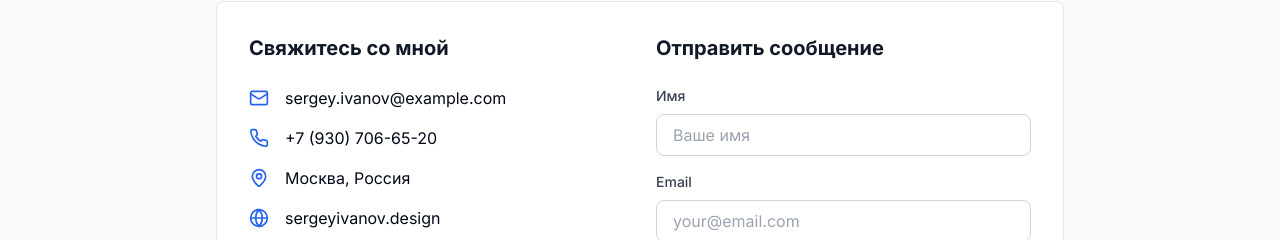
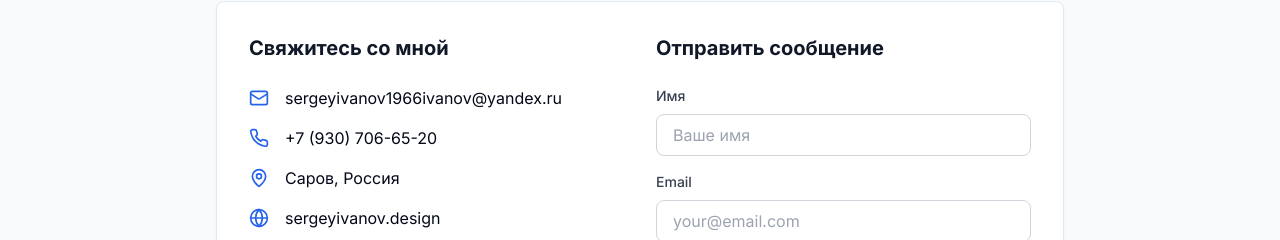
Before and after one commit to pr-poehali-dev/ux-ui-designer-site, a React (Vite) app: page / in a window 1280 px wide. Shown: the part 4729-4969 px from the top of the page. Built offline with nearby package versions, Linux system fonts and the light colour scheme.

Commit message:
Обновление 2 компонентов

```diff
--- a/src/pages/Index.tsx
+++ b/src/pages/Index.tsx
@@ -425,7 +425,7 @@ export default function Index() {
                 <div className="space-y-4">
                   <div className="flex items-center">
                     <Icon name="Mail" size={20} className="text-blue-600 mr-4" />
-                    <span>sergey.ivanov@example.com</span>
+                    <span>sergeyivanov1966ivanov@yandex.ru</span>
                   </div>
                   <div className="flex items-center">
                     <Icon name="Phone" size={20} className="text-blue-600 mr-4" />
@@ -433,7 +433,7 @@ export default function Index() {
                   </div>
                   <div className="flex items-center">
                     <Icon name="MapPin" size={20} className="text-blue-600 mr-4" />
-                    <span>Москва, Россия</span>
+                    <span>Cаров, Россия</span>
                   </div>
                   <div className="flex items-center">
                     <Icon name="Globe" size={20} className="text-blue-600 mr-4" />
```
